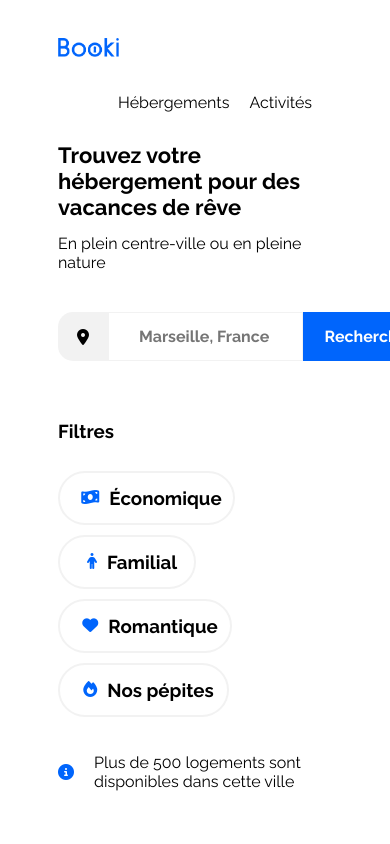
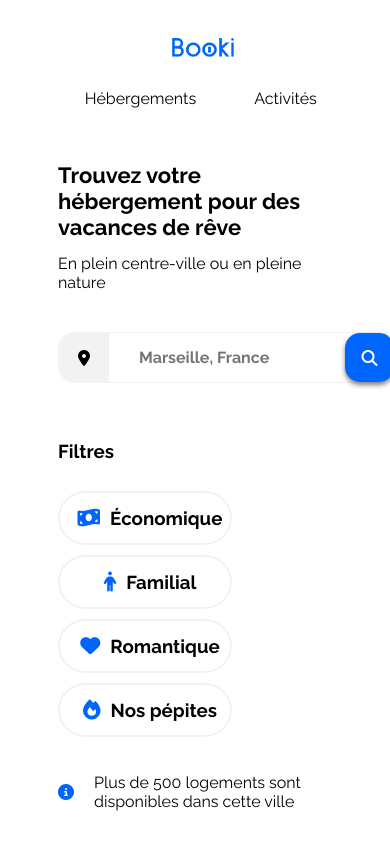
Before and after one commit to Sapristino/OpenclassroomsProjet2, a plain HTML site: page index.html in a window 390 px wide. Shown: the top 844 px of the page. Drawn offline with Linux system fonts and the light colour scheme.

Commit message:
header version mobile + barre de recherche + icon en lg

```diff
--- a/css/style.css
+++ b/css/style.css
@@ -63,7 +63,6 @@ a {
     height: 79px;
     display: flex;
     justify-content: space-between;
-    flex-wrap: wrap;
 }
 
 header img {
@@ -79,6 +78,7 @@ ul {
 
 .padding-top {
     padding-top: 16px;
+    padding-bottom: 16px;
     margin-left: 20px;
 }
 .padding-top:hover {
@@ -100,10 +100,14 @@ h1 {
 .barre_de_recherche {
     width: 377px;
     height: 49px;
-    border-radius: 10px;
-    display: flex;
     padding-top: 40px;
     padding-bottom: 40px;
+}
+
+.bordure-recherche {
+    display: flex;
+    border: 0.5px solid #F2F2F2;
+    border-radius: 15px;
 }
 
 .icon-recherche {
@@ -131,7 +135,10 @@ input {
     font-weight: bold;
     color: black;
     outline: none;
-    border: 0.5px solid #F2F2F2;
+}
+
+.bouton-recherche i {
+    display: none;
 }
 
 .bouton-recherche {
@@ -145,8 +152,12 @@ input {
     border-bottom-right-radius: 15px;
     color: white;
     cursor: pointer;
-    font-weight: bold;
 }
+
+.recherche {
+    padding-left: 8%;
+}
+
 /****** Filtres ***********/
 
 .filtres {
@@ -508,6 +519,84 @@ footer {
 /* Small devices (phones, less than 768px) */
 @media (max-width: 767.98px) {
 
+    body {
+        width: 100%;
+    }
+
+    .logo-nav {
+        flex-direction: column;
+    }
+
+    .logo {
+        display: flex;
+        justify-content: center;
+        align-content: center;
+    }
+
+    .logo-nav {
+        padding-bottom: 20px;
+    }
+
+    ul {
+        display: flex;
+        justify-content:space-between;
+        padding-left: 0px;
+    }
+
+    .padding-top:hover {
+        border-top: 0px;
+        position: relative; top: 0px;
+    }
+
+    .padding-bottom {
+        width: 50%;
+        padding: 0px 0px 5px 0px;
+    }
+
+    .padding-top {
+        display: flex;
+        justify-content: center;
+        align-content: center;
+    }
+
+    .padding-bottom:hover {
+        border-bottom: solid 2px #0065FC;
+    }
+
+    .bordure-recherche {
+        width: 335px;
+        border: 0.5px solid #F2F2F2;
+        border-radius: 15px;
+    }
+
+    input {
+        width: 236px;
+    }
+
+    .bouton-recherche {
+        width: 49px;
+        height: 49px;
+        border-radius: 15px;
+        box-shadow: 0px 3px 5px 0px grey;
+    }
+
+    .bouton-recherche h3{
+        display: none;
+    }
+
+    .bouton-recherche i {
+        display: initial;
+        color: white;
+    }
+
+    .economique, .familial, .romantique, .pepites {
+        width: 170px;
+    }
+
+    .bulle-info {
+        padding-bottom: 0px;
+    }
+
     .hebergements-and-populaires {
         flex-direction: column-reverse;
     }
@@ -560,3 +649,4 @@ footer {
     footer {
         flex-direction: column;
     }
+}
--- a/index.html
+++ b/index.html
@@ -21,35 +21,41 @@
                 <div class="logo"><img src="./images/logo/Booki.png" alt="Logo Booki"></div>
                 <nav>
                     <ul>
-                    <div class="padding-top"><li><a href="#hebergements">Hébergements</a></li></div>
-                    <div class="padding-top"><li><a href="#activites">Activités</a></li></div>
+                    <div class="padding-bottom"><div class="padding-top"><li><a href="#hebergements">Hébergements</a></li></div></div>
+                    <div class="padding-bottom"><div class="padding-top"><li><a href="#activites">Activités</a></li></div></div>
                     </ul>
                 </nav>
             </div>
             <h1>Trouvez votre hébergement pour des vacances de rêve</h1>
             <p class="titre-sub">En plein centre-ville ou en pleine nature</p>
+
             <div class="barre_de_recherche">
+                <div class="bordure-recherche">
                     <div class="icon-recherche"> <i class="fas fa-map-marker-alt"></i></div>
                     <div class="texte-recherche"> <input type="search" placeholder="Marseille, France"></div>
-                <div class="bouton-recherche">Rechercher</div>
+                    <div class="bouton-recherche">
+                        <h3 class="recherche">Rechercher</h3>
+                        <i class="fa-solid fa-magnifying-glass"></i>
+                    </div>
+                </div>
             </div>
                 <div class="filtres">
                     <h3>Filtres</h3>
                     <div class="boutons-filtre">
                         <div class="economique">
-                        <div class="icon"><i class="fa-solid fa-money-bill-wave" aria-hidden="true"></i></div>
+                            <div class="icon"><i class="fa-solid fa-money-bill-wave fa-lg" aria-hidden="true"></i></div>
                             <a href="#"><h3>Économique</h3></a>
                         </div>
                         <div class="familial">
-                        <div class="icon"><i class="fa-solid fa-person" aria-hidden="true"></i></div>
+                            <div class="icon"><i class="fa-solid fa-person fa-lg" aria-hidden="true"></i></div>
                             <a href="#"><h3>Familial</h3></a>
                         </div>
                         <div class="romantique">
-                        <div class="icon"><i class="fa-solid fa-heart" aria-hidden="true"></i></div>
+                            <div class="icon"><i class="fa-solid fa-heart fa-lg" aria-hidden="true"></i></div>
                             <a href="#"><h3>Romantique</h3></a>
                         </div>
                         <div class="pepites">
-                        <div class="icon"><i class="fa-solid fa-fire"></i></div>
+                            <div class="icon"><i class="fa-solid fa-fire fa-lg"></i></div>
                             <a href="#"><h3>Nos pépites</h3></a>
                         </div>
                     </div>
@@ -61,7 +67,7 @@
         </header>
         <main>
             <div class="hebergements-and-populaires">
-                <section class="hebergements">
+                <section class="hebergements" id="hebergements">
                     <div class="hebergements-title">
                         <h2 class="section-title">Hébergements à Marseille</h2>
                     </div>
@@ -245,7 +251,7 @@
                     </div>
                 </section>
             </div>
-            <div class="activites">
+            <div class="activites" id="activites">
                 <h2 class="section-title">Activités à Marseille</h2>
                 <div class="activites-cards">
                     <a href="#">
```
Also changed, not shown: 1 other file. Lines whose indentation alone changed are shown as unchanged.
